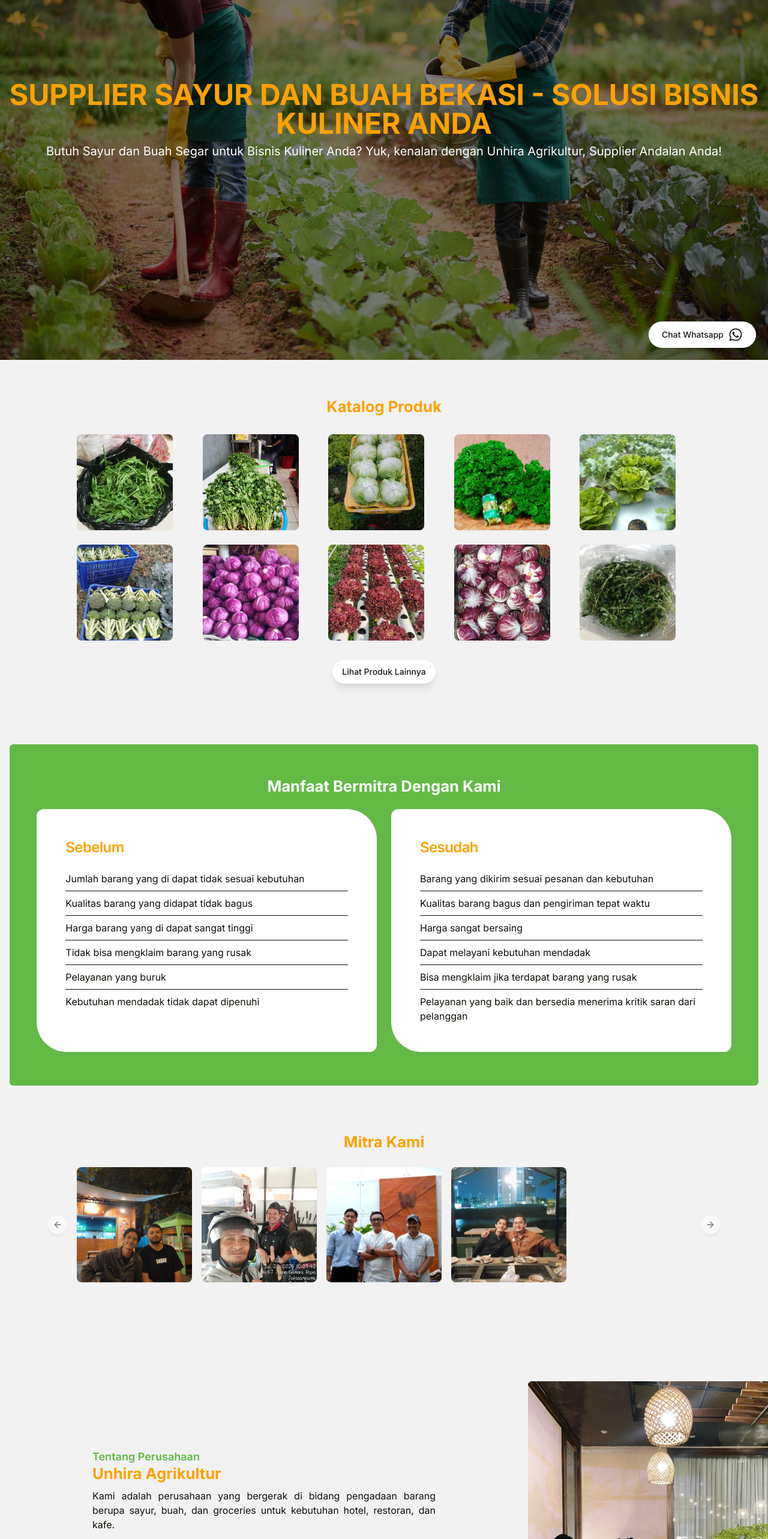
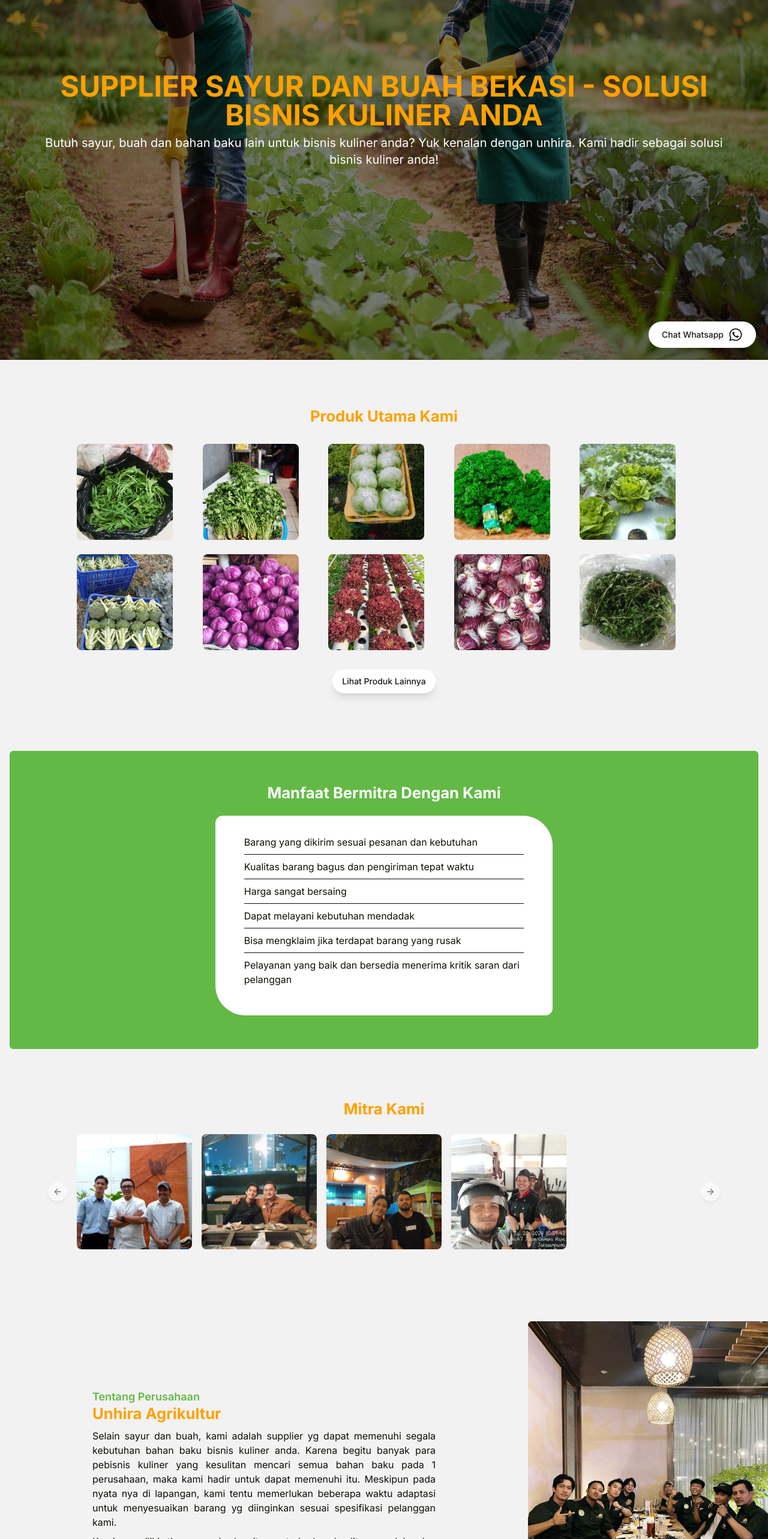
Before and after one commit to raxle789/unhira-agriculture, a Next.js app: page / in a window 1280 px wide. Shown: the part 200-2766 px from the top of the page at 60% size. Built offline with nearby package versions, Linux system fonts and the light colour scheme.

Commit message:
fix: memperbaiki desain

```diff
--- a/src/app/page.tsx
+++ b/src/app/page.tsx
@@ -5,11 +5,8 @@ import ownerAndFarmer from "../../public/assets/images/foto-dengan-petani.jpg";
 import profileTeam from "../../public/assets/images/profile-team.jpg";
 import Link from "next/link";
 import { Button } from "@/components/ui/button";
-import { Card, CardContent, CardHeader, CardTitle } from "@/components/ui/card";
+import { Card, CardContent } from "@/components/ui/card";
 import { Separator } from "@/components/ui/separator";
-import ownerAndFarmer2 from "../../public/assets/images/foto-dengan-petani2.jpg";
-import toa from "../../public/assets/icons/toa.svg";
-import box from "../../public/assets/icons/box.svg";
 import order from "../../public/assets/icons/order.svg";
 import guarantee from "../../public/assets/icons/guarantee.svg";
 import topQuality from "../../public/assets/icons/top-quality.svg";
@@ -41,12 +38,13 @@ export default function Home() {
           alt="Supplier Sayur dan Buah Segar Terbaik Bekasi"
         />
         <div className="relative z-10 flex flex-col justify-center items-center h-full text-white">
-          <h1 className="text-[1.6rem] text-center px-3 md:text-4xl lg:text-5xl font-bold uppercase text-coolyellow">
+          <h1 className="text-[1.6rem] text-center px-3 xl:px-4 md:text-4xl lg:text-5xl font-bold uppercase text-coolyellow">
             Supplier Sayur dan Buah Bekasi - Solusi Bisnis Kuliner Anda
           </h1>
-          <h2 className="text-base p-4 md:px-8 xl:px-0 text-center md:text-xl md:p-0 lg:text-xl mt-2">
-            Butuh Sayur dan Buah Segar untuk Bisnis Kuliner Anda? Yuk, kenalan
-            dengan Unhira Agrikultur, Supplier Andalan Anda!
+          <h2 className="text-base p-4 md:px-8 xl:px-14 text-center md:text-xl md:p-0 lg:text-xl mt-2">
+            Butuh sayur, buah dan bahan baku lain untuk bisnis kuliner anda? Yuk
+            kenalan dengan unhira. Kami hadir sebagai solusi bisnis kuliner
+            anda!
           </h2>
         </div>
         <div className="absolute inset-0 bg-black opacity-50 z-0" />
@@ -54,10 +52,10 @@ export default function Home() {
 
       <div
         id="produk"
-        className="pt-16 pb-[85px] flex flex-col justify-center items-center gap-8"
+        className="py-20 flex flex-col justify-center items-center gap-8"
       >
         <h1 className="text-xl md:text-[1.6rem] font-bold text-coolyellow">
-          Katalog Produk
+          Produk Utama Kami
         </h1>
         <div className="w-[80%]">
           <div className="grid grid-flow-col grid-rows-2 auto-rows-max gap-6 overflow-x-auto scroll-smooth products-container">
@@ -96,48 +94,11 @@ export default function Home() {
           <h1 className="font-bold text-xl md:text-[1.6rem] text-white mb-6 wow animate__animated animate__fadeIn">
             Manfaat Bermitra Dengan Kami
           </h1>
-          <div className="flex flex-col items-center justify-center xl:items-stretch xl:flex-row gap-6">
-            <Card className="border-none w-[85%] md:w-[90%] lg:w-full xl:w-1/2 p-[13px] md:p-6 rounded-tl-xl rounded-br-xl rounded-tr-[50px] rounded-bl-[50px] drop-shadow-none wow animate__animated animate__fadeInUp">
-              <CardHeader>
-                <CardTitle className="text-xl lg:text-2xl text-coolyellow">
-                  Sebelum
-                </CardTitle>
-              </CardHeader>
+          <div className="flex items-center justify-center">
+            <Card className="border-none max-w-[88%] p-[13px] md:p-6 rounded-tl-xl rounded-br-xl rounded-tr-[50px] rounded-bl-[50px] drop-shadow-none wow animate__animated animate__fadeInUp">
               <CardContent>
                 <div className="text-[15px] md:text-base">
-                  <p className="text-coolblack">
-                    Jumlah barang yang di dapat tidak sesuai kebutuhan
-                  </p>
-                  <Separator className="bg-coolblack my-2" />
-                  <p className="text-coolblack">
-                    Kualitas barang yang didapat tidak bagus
-                  </p>
-                  <Separator className="bg-coolblack my-2" />
-                  <p className="text-coolblack">
-                    Harga barang yang di dapat sangat tinggi
-                  </p>
-                  <Separator className="bg-coolblack my-2" />
-                  <p className="text-coolblack">
-                    Tidak bisa mengklaim barang yang rusak
-                  </p>
-                  <Separator className="bg-coolblack my-2" />
-                  <p className="text-coolblack">Pelayanan yang buruk</p>
-                  <Separator className="bg-coolblack my-2" />
-                  <p className="text-coolblack">
-                    Kebutuhan mendadak tidak dapat dipenuhi
-                  </p>
-                </div>
-              </CardContent>
-            </Card>
-            <Card className="border-none w-[85%] md:w-[90%] lg:w-full xl:w-1/2 p-[13px] md:p-6 rounded-tl-xl rounded-br-xl rounded-tr-[50px] rounded-bl-[50px] drop-shadow-none wow animate__animated animate__fadeInUp">
-              <CardHeader>
-                <CardTitle className="text-xl lg:text-2xl text-coolyellow">
-                  Sesudah
-                </CardTitle>
-              </CardHeader>
-              <CardContent>
-                <div className="text-[15px] md:text-base">
-                  <p className="text-coolblack">
+                  <p className="text-coolblack mt-2">
                     Barang yang dikirim sesuai pesanan dan kebutuhan
                   </p>
                   <Separator className="bg-coolblack my-2" />
@@ -168,7 +129,7 @@ export default function Home() {
 
       <div
         id="mitra"
-        className="pt-16 pb-[85px] flex flex-col justify-center items-center gap-7"
+        className="pt-[70px] pb-20 flex flex-col justify-center items-center gap-7"
       >
         <h1 className="text-xl md:text-[1.6rem] font-bold text-coolyellow">
           Mitra Kami
@@ -207,7 +168,7 @@ export default function Home() {
 
       <div
         id="tentang-kami"
-        className="flex flex-col-reverse items-center justify-center gap-9 lg:gap-0 lg:flex-row lg:items-center lg:justify-between pt-20 pb-14"
+        className="flex flex-col-reverse items-center justify-center gap-9 lg:gap-0 lg:flex-row lg:items-center lg:justify-between pt-10 pb-14"
       >
         <div className="flex items-center justify-center">
           <div className="max-w-[75%] md:max-w-[65%] wow animate__animated animate__fadeIn">
@@ -218,20 +179,19 @@ export default function Home() {
               Unhira Agrikultur
             </h1>
             <p className="text-[15px] md:text-base text-coolblack mb-2 text-justify">
-              Kami adalah perusahaan yang bergerak di bidang pengadaan barang
-              berupa sayur, buah, dan groceries untuk kebutuhan hotel, restoran,
-              dan kafe.
+              Selain sayur dan buah, kami adalah supplier yg dapat memenuhi
+              segala kebutuhan bahan baku bisnis kuliner anda. Karena begitu
+              banyak para pebisnis kuliner yang kesulitan mencari semua bahan
+              baku pada 1 perusahaan, maka kami hadir untuk dapat memenuhi itu.
+              Meskipun pada nyata nya di lapangan, kami tentu memerlukan
+              beberapa waktu adaptasi untuk menyesuaikan barang yg diinginkan
+              sesuai spesifikasi pelanggan kami.
             </p>
             <p className="text-[15px] md:text-base text-coolblack mb-2 text-justify">
-              Perusahaan kami berkomitmen untuk selalu mengedepankan kualitas
-              barang dan pelayanan terbaik untuk mencapai visi kami, yaitu
-              menjadi perusahaan supplier terbaik yang selalu dapat diandalkan
-              dengan mengutamakan kepuasan pelanggan.
-            </p>
-            <p className="text-[15px] md:text-base text-coolblack text-justify">
-              Kami memiliki tim yang berkomitmen terhadap kualitas produk dan
-              pelayanan terbaik untuk customer kami, dan yang terpenting, lebih
-              dari sekedar jasa, kami juga menjadi teman baik untuk anda
+              Kami memiliki tim yang berkomitmen terhadap kualitas produk, dan
+              pelayanan yg baik untuk pelanggan kami. Dan yang terpenting, lebih
+              dari sekedar jasa, kami juga selalu ingin menjadi teman baik untuk
+              anda.
             </p>
           </div>
         </div>
@@ -291,8 +251,7 @@ export default function Home() {
                     alt="bahan baku berkualitas untuk usaha kuliner"
                   />
                   <p className="text-coolblack text-[15px] md:text-base">
-                    Menjamin ketersediaan bahan baku berkualitas untuk usaha
-                    kuliner
+                    Menjamin bahan baku berkualitas
                   </p>
                 </CardContent>
               </Card>
@@ -304,31 +263,7 @@ export default function Home() {
                     alt="pengiriman tepat waktu"
                   />
                   <p className="text-coolblack text-[15px] md:text-base">
-                    Pengiriman tepat waktu sesuai kebutuhan
-                  </p>
-                </CardContent>
-              </Card>
-              <Card className="border-none drop-shadow-xl wow animate__animated animate__fadeInUp">
-                <CardContent className="flex items-center gap-2 pt-5 p-5">
-                  <Image
-                    className="w-9 h-auto"
-                    src={toa}
-                    alt="pelayanan ramah"
-                  />
-                  <p className="text-coolblack text-[15px] md:text-base">
-                    Pelayanan ramah dan komunikatif
-                  </p>
-                </CardContent>
-              </Card>
-              <Card className="border-none drop-shadow-xl wow animate__animated animate__fadeInUp">
-                <CardContent className="flex items-center gap-2 pt-5 p-5">
-                  <Image
-                    className="w-9 h-auto"
-                    src={box}
-                    alt="tidak ada minimum pesanan"
-                  />
-                  <p className="text-coolblack text-[15px] md:text-base">
-                    Tidak ada minimum pesanan
+                    Pengiriman tepat waktu
                   </p>
                 </CardContent>
               </Card>
@@ -340,7 +275,7 @@ export default function Home() {
                     alt="bisa melayani tambahan order"
                   />
                   <p className="text-coolblack text-[15px] md:text-base">
-                    Bisa melayani tambahan order jika kekurangan barang
+                    Bisa memenuhi yg tambahan pesanan jika kekurangan barang
                   </p>
                 </CardContent>
               </Card>
@@ -352,8 +287,8 @@ export default function Home() {
                     alt="menerima klaim produk cacat atau tidak sesuai"
                   />
                   <p className="text-coolblack text-[15px] md:text-base">
-                    Pengembalian dan penggantian barang di hari yang sama jika
-                    ada ketidaksesuaian
+                    Pengembalian barang di hari yg sama jika terdapat kerusakan
+                    atau ketidaksesuaian
                   </p>
                 </CardContent>
               </Card>
@@ -367,7 +302,7 @@ export default function Home() {
         />
       </div>
 
-      <div className="relative h-80 md:h-60">
+      <div className="relative h-80 md:h-60 mt-12 mb-9">
         <Image
           className="absolute w-full h-full object-cover object-bottom"
           src={vegetables}
@@ -378,17 +313,15 @@ export default function Home() {
             Unhira Agrikultur
           </h1>
           <h2 className="text-base mt-2 text-justify">
-            Besar harapan kami untuk pihak restoran atau hotel dapat
-            mempergunakan jasa yang telah kami tawarkan agar dapat membantu
-            menjamin ketersediaan dan kualitas bahan makanan kepada para tamu
-            sehingga meningkatkan brand image hotel sebagai hotel terbaik
-            pilihan masyarakat.
+            Kami sangat terbuka jika calon pelanggan ingin berkunjung ke tempat
+            kami, dengan sambutan penuh kesederhanaan, kami selalu ingin
+            membahagiakan setiap tamu dengan mencoba hidangan khas dari kami.
           </h2>
         </div>
         <div className="absolute inset-0 bg-black opacity-50 z-0" />
       </div>
 
-      <div className="px-8 xl:px-14 pb-24 relative pt-12">
+      <div className="px-8 xl:px-14 pb-28 relative pt-12">
         <h1 className="text-center mb-9 text-xl md:text-[1.6rem] font-bold text-coolyellow">
           Dokumentasi Tim
         </h1>
--- a/src/lib/partners.ts
+++ b/src/lib/partners.ts
@@ -5,6 +5,16 @@ import shukagrillBekasi from "../../public/assets/images/shukagrill-bekasi.jpg";
 import type { TPartner } from "@/types/typesDefinitions";
 
 export const partnerData: TPartner[] = [
+  {
+    image: doubleUSteak,
+    name: "Double U Steak",
+    alt: "bermitra dengan Double U Steak",
+  },
+  {
+    image: shukagrillBekasi,
+    name: "Shukagrill Bekasi",
+    alt: "bermitra dengan Shukagrill Bekasi",
+  },
   {
     image: pakboySteak,
     name: "Pakboy Steak",
@@ -15,14 +25,4 @@ export const partnerData: TPartner[] = [
     name: "Bara Api Steak",
     alt: "bermitra dengan Bara Api Steak",
   },
-  {
-    image: doubleUSteak,
-    name: "Double U Steak",
-    alt: "bermitra dengan Double U Steak",
-  },
-  {
-    image: shukagrillBekasi,
-    name: "Shukagrill Bekasi",
-    alt: "bermitra dengan Shukagrill Bekasi",
-  },
 ];
```
